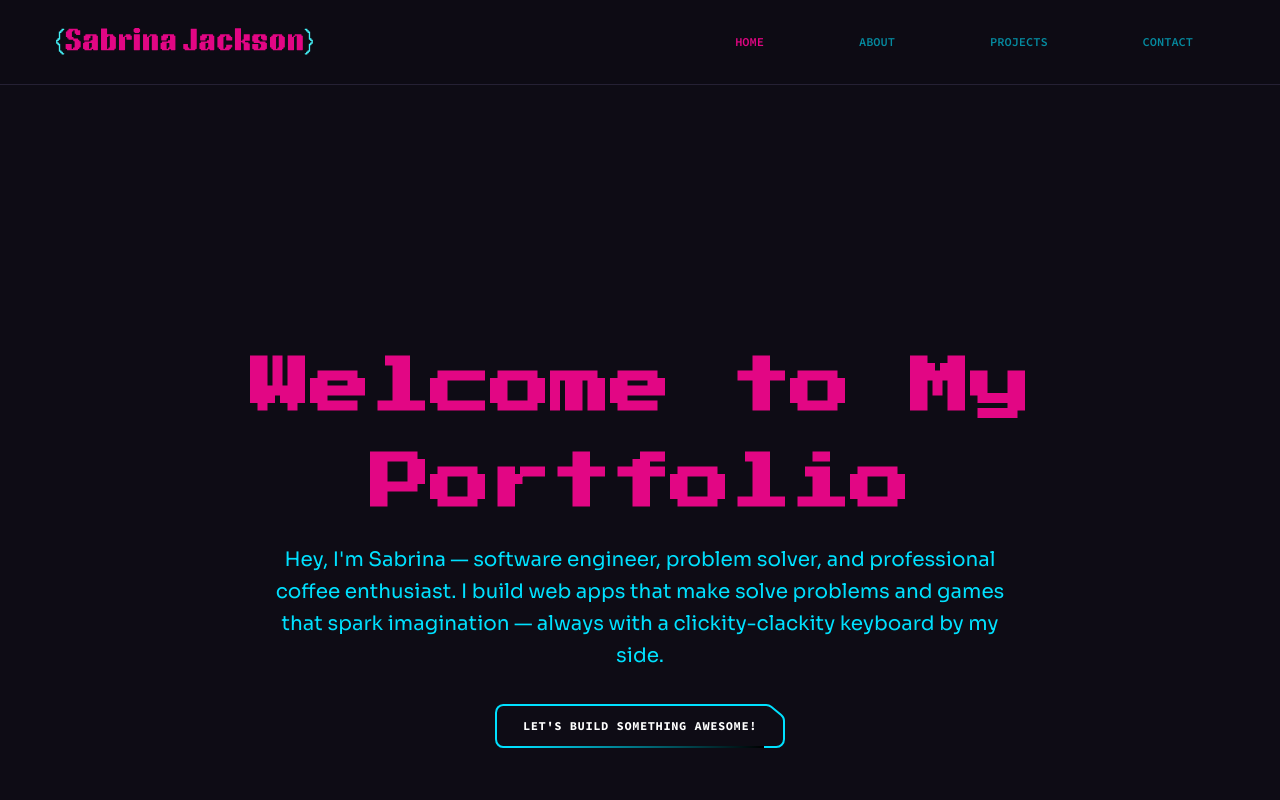
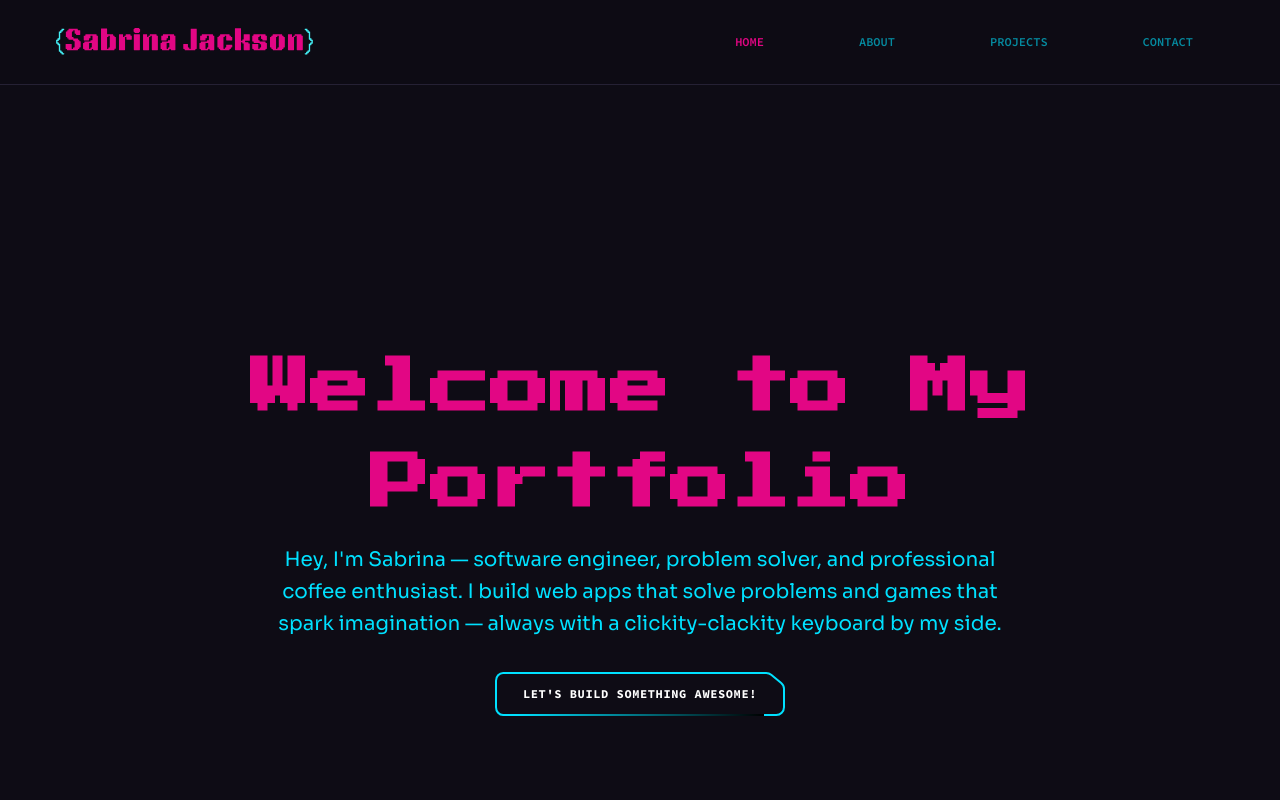
Before and after one commit to nowyourejinxed/Portfolio, a React (Vite) app: page / in a window 1280 px wide. Shown: the top 800 px of the page. Built offline with nearby package versions, Linux system fonts and the light colour scheme.

Commit message:
Update Hero.jsx

```diff
--- a/src/components/Hero.jsx
+++ b/src/components/Hero.jsx
@@ -21,7 +21,7 @@ export default function Hero(){
                             </h1>
                         <p className="body-1 max-w-3xl mx-auto mb-6 text-n-2 lg:mb-8">
                             Hey, I'm Sabrina — software engineer, problem solver, and professional coffee enthusiast.
-                            I build web apps that make solve problems and games that spark imagination — always with a clickity-clackity keyboard by my side.
+                            I build web apps that solve problems and games that spark imagination — always with a clickity-clackity keyboard by my side.
                         </p>
                         <Button href="/contact">
                             Let's Build Something Awesome!
```
